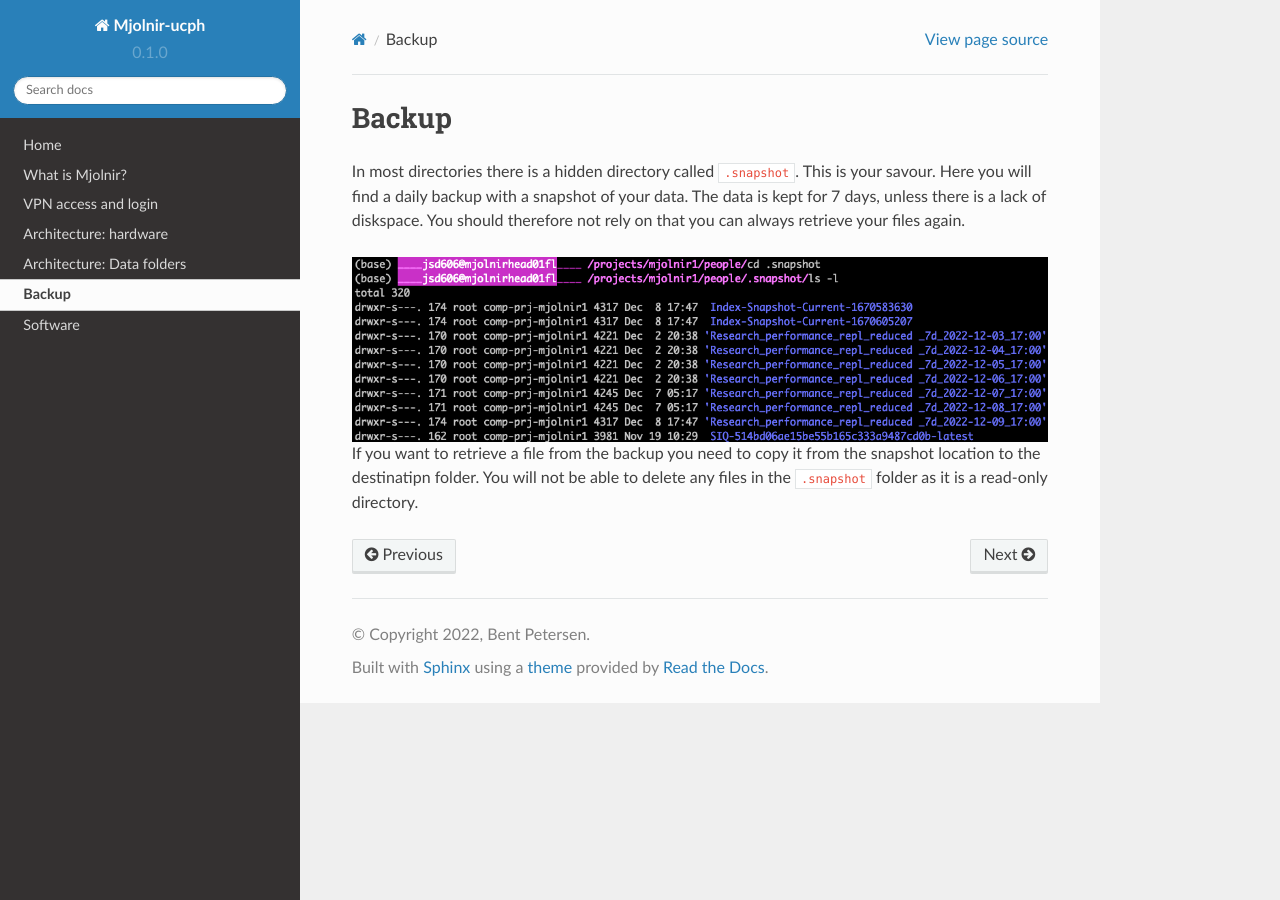
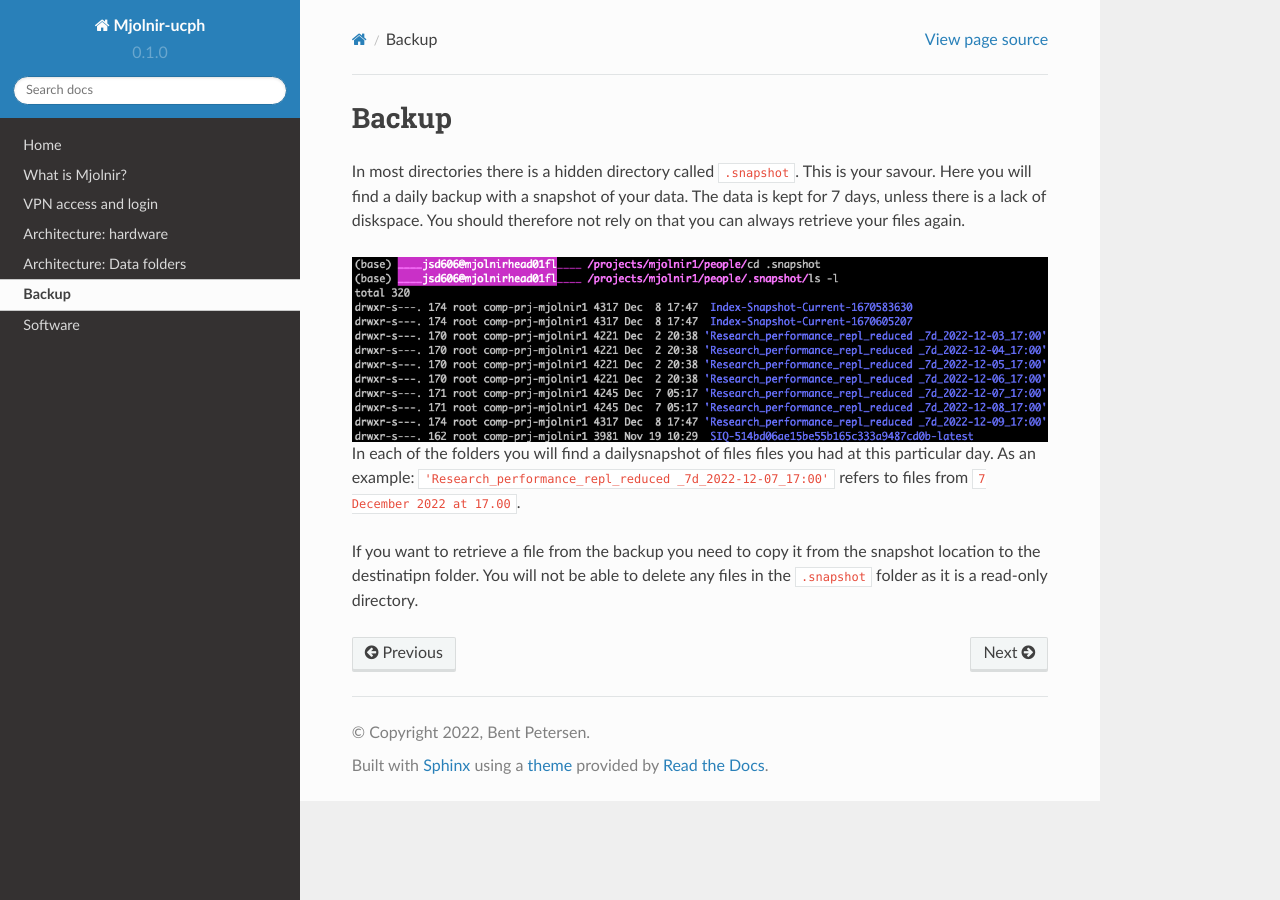
Before and after one commit to bentpetersendk/mjolnir_ucph, a Sphinx documentation site: the page built from docs/source/backup.rst, in a window 1280 px wide. Built offline with Sphinx 7.4.7 and the Read the Docs theme 2.0.0, drawn with Linux system fonts in a browser that asks for light colours.

Commit message:
Update backup.rst

```diff
--- a/docs/source/backup.rst
+++ b/docs/source/backup.rst
@@ -7,5 +7,6 @@
    :alt: Scrrenshot of .snapshot folder
    :align: center
 
+In each of the folders you will find a dailysnapshot of files files you had at this particular day. As an example: ``'Research_performance_repl_reduced _7d_2022-12-07_17:00'`` refers to files from ``7 December 2022 at 17.00``.
 
 If you want to retrieve a file from the backup you need to copy it from the snapshot location to the destinatipn folder. You will not be able to delete any files in the ``.snapshot`` folder as it is a read-only directory.
```
